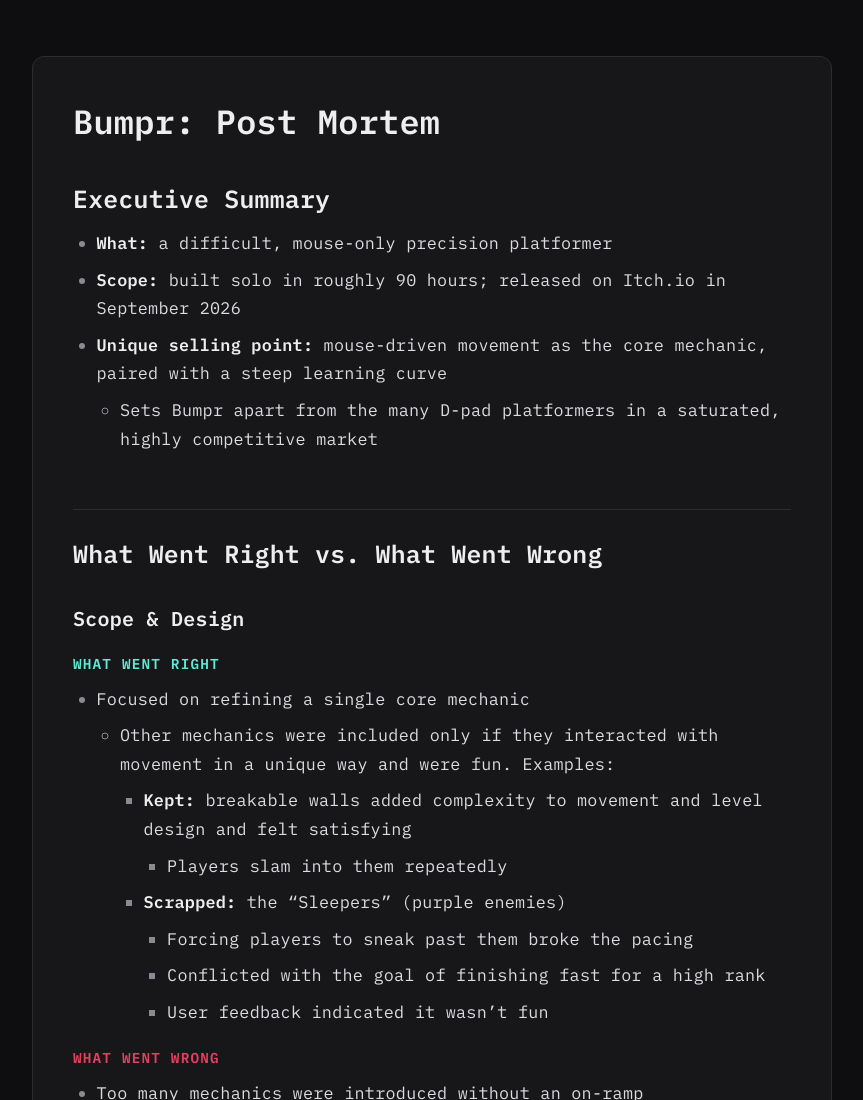
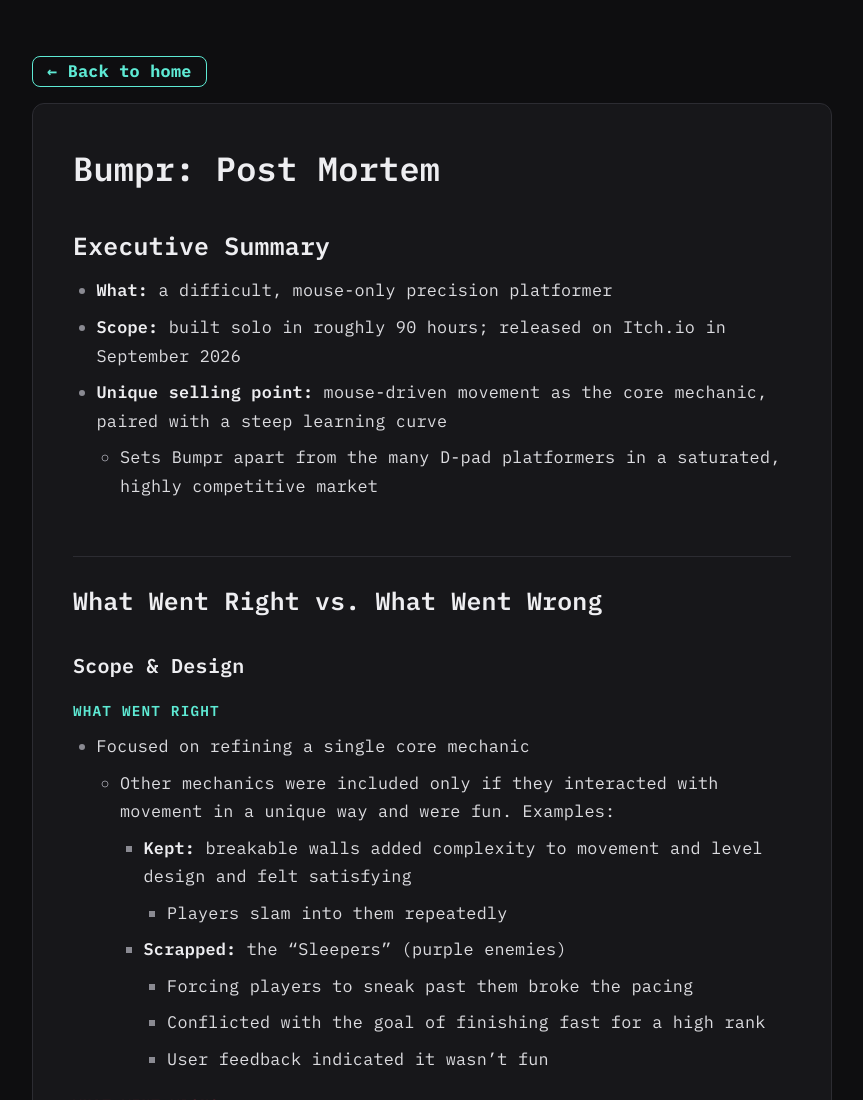
Before and after one commit to Glynn20/Glynn20.github.io, a plain HTML site: page bumpr-post-mortem.html in a window 1280 px wide. Shown: the top 1100 px of the page, without its empty margins (208-1071 px from the left). Drawn offline with Linux system fonts and the light colour scheme.

Commit message:
Enhance bumpr-post-mortem.html with navigation
Add topbar and back button to post mortem page

```diff
--- a/bumpr-post-mortem.html
+++ b/bumpr-post-mortem.html
@@ -60,10 +60,15 @@ li { margin-top: 8px; }
 li::marker { color: #8a8a92; }
 li > ul { margin-top: 6px; }
 .area p.label + ul, .area p.label + p { margin-top: 8px; }
+.topbar { max-width: 800px; margin: 0 auto 16px; }
+.back { display: inline-block; padding: 2px 14px; border: 1.5px solid var(--link); border-radius: 8px; color: var(--link); font-size: var(--body-size); font-weight: 700; line-height: 1.5; text-decoration: none; }
+.back:hover { background: var(--link); color: #0e0e10; }
+.back:focus-visible { outline: 2px solid var(--link); outline-offset: 3px; }
 @media (max-width: 639px) { .container { padding: 28px 20px; } h1 { font-size: 1.7rem; } h2 { font-size: 1.4rem; margin-top: 44px; } h3 { font-size: 1.2rem; } }
 </style>
 </head>
 <body>
+<div class="topbar"><a class="back" href="index.html">← Back to home</a></div>
 <main class="container">
   <h1>Bumpr: Post Mortem</h1>
 
```
